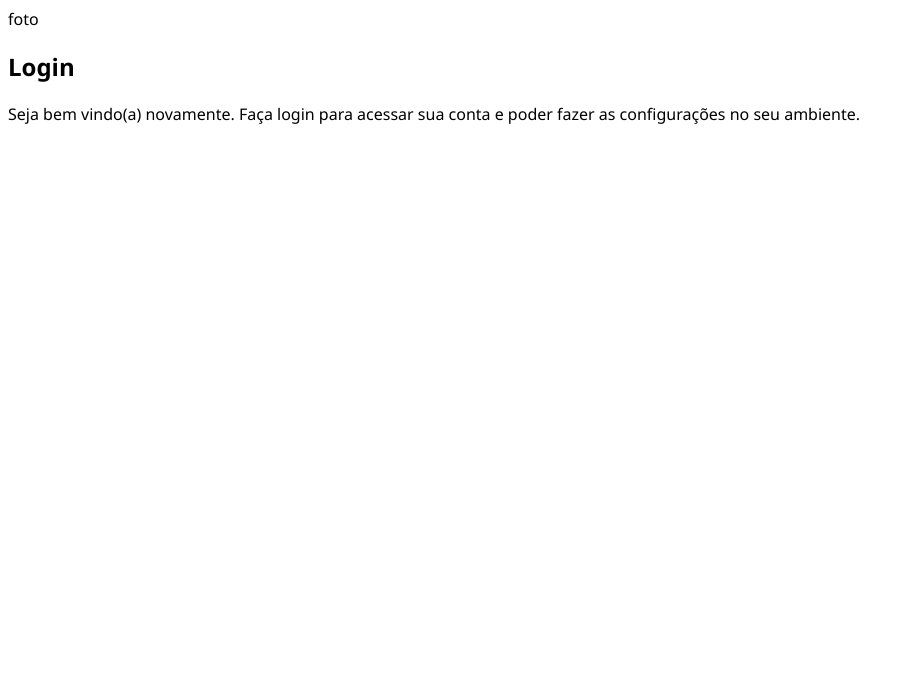
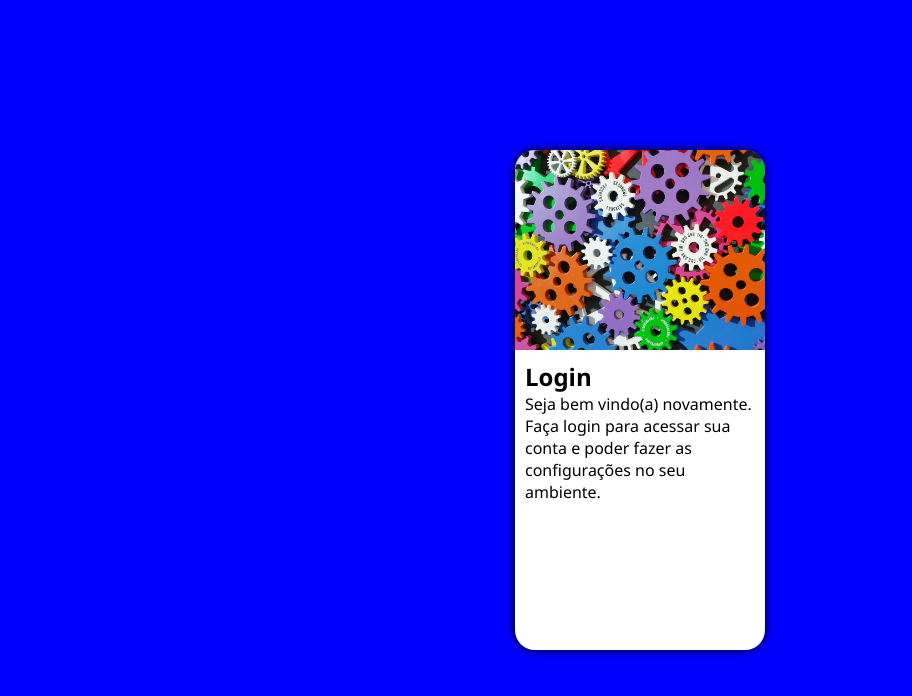
Before and after one commit to LucioCostaDev/LucioCostaDev.github.io, a plain HTML site: page ProjetoLogin/index.html in a window 1280 px wide. Shown: the whole page, without its empty margins (0-912 px from the left). Drawn offline with Linux system fonts and the light colour scheme.

Commit message:
atualização de projeto medi query
att

```diff
--- a/ProjetoLogin/estilos/style.css
+++ b/ProjetoLogin/estilos/style.css
@@ -7,5 +7,71 @@ Paleta de cores
 
 *{
     font-family:'Segoe UI', Tahoma, Geneva, Verdana, sans-serif;
+    padding: 0px;
+    margin: 0px;
+    box-sizing: border-box;
+}
 
+body, html {
+    /* cor do fundo */
+    background-color: blue;
+    /* altura de 100% da tela */
+    height: 100vh;
+    /* largura de 100% */
+    width: 100vw;
 }
+
+main {
+    /* Definir as propriedades superior, direita, inferior e esquerda de um elemento relativamente posicionado fará com que ele seja ajustado para longe de sua posição normal. */
+    position: relative;
+    /* altura 100% da tela */
+    height: 100vh;
+    /* largura 100% da tela */
+    width: 100vw;
+}
+
+/* aqui o objetivo e deixa centralizado a tela de login */
+section#login {
+    /* Elementos posicionados absolutos são removidos do fluxo normal e podem sobrepor elementos. */
+    position: absolute;
+    /* direcionamento cima */
+    top: 50%;
+    /* direcionamento esquerda */
+    left: 50%;
+    /* O translate()método move um elemento de sua posição atual (de acordo com os parâmetros fornecidos para o eixo X e o eixo Y). */
+    transform: translate(-50%, -50%);
+    /* O estouro é cortado e o restante do conteúdo ficará invisível */
+    overflow: hidden;
+
+    /* cor de fundo */
+    background-color: white;
+    /* largura */
+    width: 250px;
+    /* altura */
+    height: 500px;
+    /* cria arrendondamento  */
+    border-radius: 20px;
+    /* sobra na caixa */
+    box-shadow: 0px 0px 10px black;
+}
+
+
+section#login > div#imagem {
+    /* cria um bloco */
+    display: block;
+    /* fundo azul com imagem */
+    background: blue url(../imagens/telalogin.jpg) no-repeat;
+    /* deixa as imagens completas */
+    background-size: cover;
+    /* posição da imagem */
+    background-position: left bottom;
+    /* altura */
+    height: 200px;
+}
+
+section#login > div#formulario {
+    /* cria um bloco */
+    display: block;
+    /* espaçamento */
+    padding: 10px;
+}
--- a/ProjetoLogin/index.html
+++ b/ProjetoLogin/index.html
@@ -10,7 +10,7 @@
     <main>
         <section id="login">
             <div id="imagem">
-                foto
+
             </div>
             <div id="formulario">
                 <h1>Login</h1>
```
